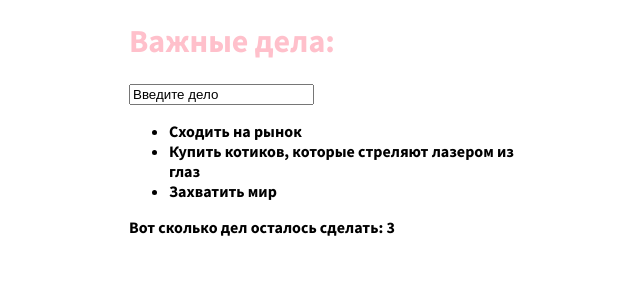
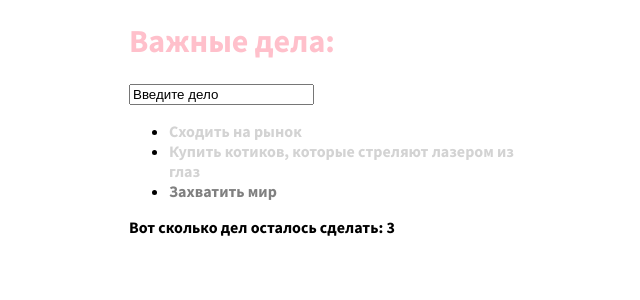
Before and after one commit to WebHeroSchool/React_app, a React (Create React App) app in the folder todo/: page / in a window 1280 px wide. Shown: the top 300 px of the page, without its empty margins (311-951 px from the left). Built offline with nearby package versions, Linux system fonts and the light colour scheme.

Commit message:
work #24: classnames

```diff
--- a/todo/package.json
+++ b/todo/package.json
@@ -28,5 +28,8 @@
       "last 1 firefox version",
       "last 1 safari version"
     ]
+  },
+  "devDependencies": {
+    "classnames": "^2.2.6"
   }
 }
--- a/todo/src/components/App/App.js
+++ b/todo/src/components/App/App.js
@@ -3,11 +3,12 @@ import ItemList from '../ItemList/ItemList.js';
 import Footer from '../Footer/Footer';
 import InputItem from '../InputItem/InputItem';
 import styles from './App.module.css';
+import classnames from 'classnames';
 
 const todoItem = [
-  {value: 'Сходить на рынок'},
-  {value: 'Купить котиков, которые стреляют лазером из глаз'},
-  {value: 'Захватить мир'}
+  {value: 'Сходить на рынок', isDone: true},
+  {value: 'Купить котиков, которые стреляют лазером из глаз', isDone: true},
+  {value: 'Захватить мир', isDone: false}
 ];
 
 const App = () => (<div className = {styles.wrap}>
--- a/todo/src/components/Item/Item.js
+++ b/todo/src/components/Item/Item.js
@@ -1,7 +1,14 @@
 import React from 'react';
+import styles from './Item.module.css'
+import classnames from 'classnames';
 
-const Item = ({ value }) => (
-    <span>{ value }</span>
-);
+const Item = ({ value, isDone }) => (<span className = {
+    classnames({
+            [styles.item]: true,
+            [styles.done]: isDone
+      })
+  }>
+      {value}
+</span>);
 
 export default Item;
--- /dev/null
+++ b/todo/src/components/Item/Item.module.css
@@ -0,0 +1,7 @@
+.item {
+    color: gray;
+}
+
+.done {
+    color: lightgray;
+}
--- a/todo/src/components/ItemList/ItemList.js
+++ b/todo/src/components/ItemList/ItemList.js
@@ -3,7 +3,9 @@ import Item from '../Item/Item.js';
 
 const ItemList = ({ todoItem }) => (
     <ul>
-        {todoItem.map(item => (<li key={item.value}>{item.value}</li>))}
+        {todoItem.map(item => <li key={item.value}>
+            <Item value = {item.value} isDone = {item.isDone} />
+        </li>)}
     </ul>
 );
 
```
Also changed, not shown: 1 other file (tests, documents, lock files or other folders).
